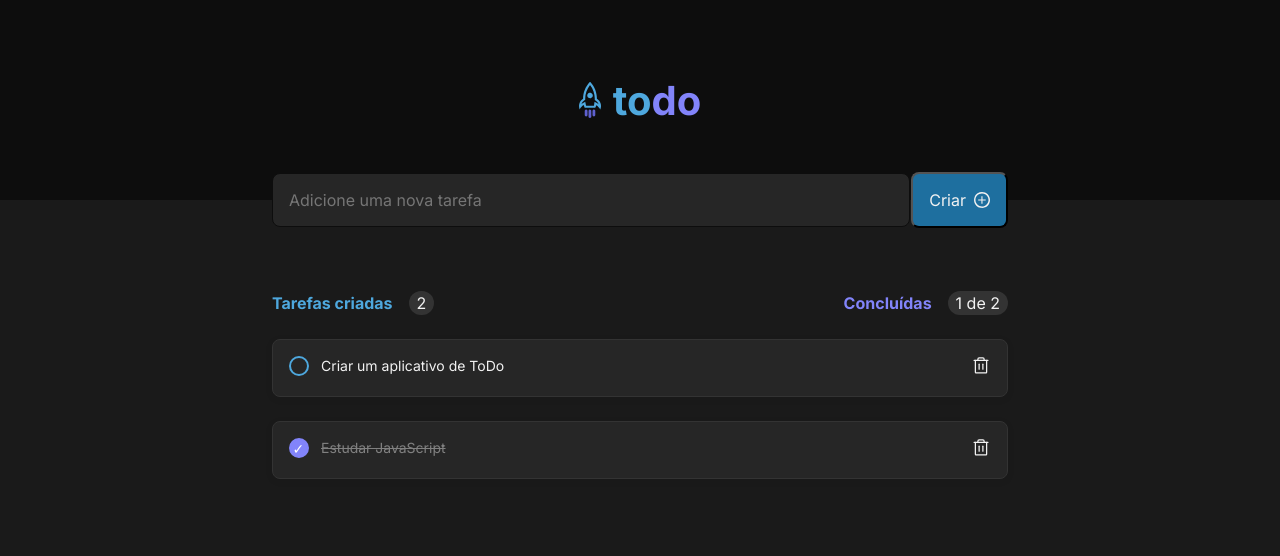
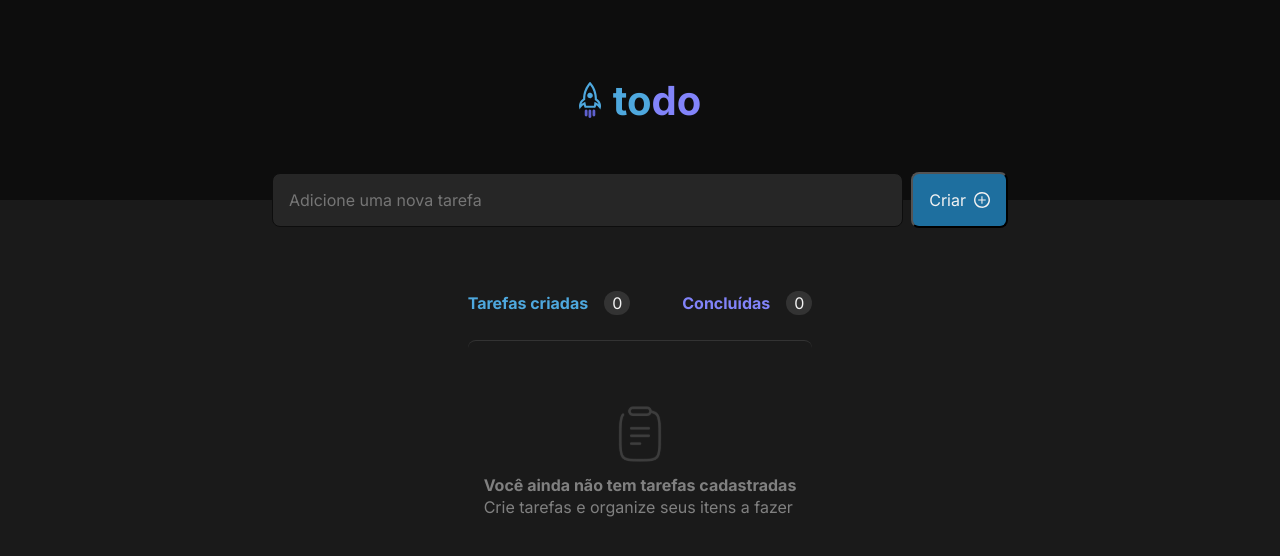
Before and after one commit to lucas-Jose-Garcia/todo-ts, a React (Vite) app: page / in a window 1280 px wide. Shown: the top 556 px of the page. Built offline with nearby package versions, Linux system fonts and the light colour scheme.

Commit message:
Ajustes de responsividade

```diff
--- a/package.json
+++ b/package.json
@@ -13,11 +13,13 @@
     "@phosphor-icons/react": "^2.0.9",
     "phosphor-react": "^1.4.1",
     "react": "^18.2.0",
-    "react-dom": "^18.2.0"
+    "react-dom": "^18.2.0",
+    "uuid": "^9.0.0"
   },
   "devDependencies": {
     "@types/react": "^18.0.37",
     "@types/react-dom": "^18.0.11",
+    "@types/uuid": "^9.0.1",
     "@typescript-eslint/eslint-plugin": "^5.59.0",
     "@typescript-eslint/parser": "^5.59.0",
     "@vitejs/plugin-react": "^4.0.0",
--- a/src/App.module.css
+++ b/src/App.module.css
@@ -30,27 +30,38 @@
   color: var(--product-dark-800);
 }
 
+.content {
+  display: flex;
+  justify-content: center;
+  align-items: center;
+  height: 100vh;
+}
+
 .taskFrom {
   display: flex;
   flex-direction: row;
   align-items: center;
   justify-content: space-between;
-  gap: 0.5;
+  gap: 0.5rem;
 
   position: absolute;
-  width: 46rem;
+  max-width: 46rem;
+  width: 90%;
   height: 3.375rem;
-  left: calc(50% - 46rem/2);
   top: 10.812rem;
 }
 
 .taskFrom input {
   padding: 1rem;
-  width: 39.875rem;
+  width: 100%;
   background: var(--base-500);
   border: 1px solid var(--base-700);
   border-radius: 8px;
 
+}
+
+.taskFrom input:focus {
+  outline: transparent;
 }
 
 .taskFrom button {
@@ -69,8 +80,7 @@
   align-items: center;
   flex-direction: column;
 
-  width: 46rem;
-  left: calc(50% - 46rem/2);
+  max-width: 46rem;
   position: absolute;
   top: 18.187rem;
 }
--- a/src/App.tsx
+++ b/src/App.tsx
@@ -5,7 +5,8 @@ import plus from './assets/plus.svg'
 import { EmptyTasks } from './components/EmptyTasks'
 import { InfoTasks } from './components/InfoTasks'
 import { Task } from './components/Task'
-import { useState } from 'react'
+import { v4 as uuidv4 } from 'uuid';
+import { useState, useEffect, ChangeEvent, FormEvent } from 'react'
 
 export interface Tasks {
   id: string;
@@ -14,26 +15,37 @@ export interface Tasks {
 }
 
 export function App() {
-  const [tasks, setTasks] = useState([
-    {
-      id: "AB560594",
-      content: "Criar um aplicativo de ToDo",
+  const [tasks, setTasks] = useState<Tasks[] | []>([])
+
+  const [inputValue, setInputValue] = useState('')
+
+  function handleInputChange(event: ChangeEvent<HTMLInputElement>) {
+    setInputValue(event.target.value)
+  }
+
+  function handleCreateTask(event: FormEvent) {
+    event.preventDefault()
+
+    const newTask: Tasks = {
+      id: uuidv4(),
+      content: inputValue,
       completed: false
-    },
-    {
-      id: "AB560556948i5484",
-      content: "Estudar JavaScript",
-      completed: true
     }
-  ])
+    const newTasks = [newTask, ...tasks]
+
+    setTasks(newTasks)
+    saveTasks(newTasks)
+  }
 
   function handleCheckboxChange(id: string) {
 
-    const newTasks = tasks.map(task => {
+    const previousTasks = tasks.map(task => {
       return task.id !== id ? task : {id: task.id, content: task.content, completed: !task.completed}
     })
 
+    const newTasks = organizeTasks(previousTasks)
     setTasks(organizeTasks(newTasks))
+    saveTasks(newTasks)
   }
 
   function handleDeleteTask(id: string) {
@@ -42,6 +54,14 @@ export function App() {
     })
 
     setTasks(newTasks)
+  }
+
+  function saveTasks(tasks: Tasks[]) {
+    localStorage.setItem('@tudo:tasks', JSON.stringify(tasks));
+  }
+
+  function getTasks() {
+    return localStorage.getItem('@tudo:tasks');
   }
 
   function organizeTasks(tasks: Tasks[]) {
@@ -59,6 +79,12 @@ export function App() {
     return tasks.filter(task => task.completed === true).length
   }
 
+  useEffect(() => {
+    const response = getTasks()
+    const previousTasks = response ? JSON.parse(response) : [];
+    setTasks(previousTasks)
+  }, [])
+
   return (
     <div>
       <header className={styles.header}>
@@ -70,9 +96,9 @@ export function App() {
       </header>
 
       <main className={styles.content}>
-        <form className={styles.taskFrom}>
-          <input placeholder="Adicione uma nova tarefa"/>
-          <button>
+        <form onSubmit={handleCreateTask} className={styles.taskFrom}>
+          <input placeholder="Adicione uma nova tarefa" value={inputValue} onChange={handleInputChange}/>
+          <button type="submit">
             Criar
             <img src={plus}/>
           </button>
@@ -86,7 +112,12 @@ export function App() {
           {tasks.length === 0 ? <EmptyTasks /> : (
             tasks.map(task => {
               return (
-                <Task key={task.id} task={task} onCheckboxChange={handleCheckboxChange} onDeleteTask={handleDeleteTask} />
+                <Task
+                  key={task.id}
+                  task={task}
+                  onCheckboxChange={handleCheckboxChange}
+                  onDeleteTask={handleDeleteTask}
+                />
               )
             })
           )}
@@ -94,7 +125,6 @@ export function App() {
       </main>
 
 
-
     </div>
   )
 }
--- a/src/components/InfoTasks.module.css
+++ b/src/components/InfoTasks.module.css
@@ -27,3 +27,10 @@
 .tasksInfo .finished {
   color: var(--product-light-400);
 }
+
+
+@media (max-width: 768px) {
+  .tasksInfo {
+    width: 90vw;
+  }
+}
--- a/src/components/Task.module.css
+++ b/src/components/Task.module.css
@@ -79,3 +79,9 @@
 .task input:checked:before {
     opacity: 1;
 }
+
+@media (max-width: 768px) {
+    .task {
+      width: 90vw;
+    }
+}
--- a/src/components/Task.tsx
+++ b/src/components/Task.tsx
@@ -12,7 +12,7 @@ export function Task({task, onCheckboxChange, onDeleteTask}: TasksProps) {
     return (
         <div key={task.id} className={task.completed ? `${styles.task} ${styles.completed}` : styles.task}>
             <div>
-                <input type="checkbox" checked={task.completed} onClick={() => onCheckboxChange(task.id)}/>
+                <input type="checkbox" defaultChecked={task.completed} onClick={() => onCheckboxChange(task.id)}/>
                 <p>{task.content}</p>
             </div>
             <button>
--- a/src/global.css
+++ b/src/global.css
@@ -35,3 +35,18 @@ body,input, textarea, button {
     font-size: 1rem;
     color: var(--base-100);
 }
+
+
+::-webkit-scrollbar {
+    width: 8px;
+}
+
+::-webkit-scrollbar-thumb {
+    background-color: var(--base-300);
+    border-radius: 4px;
+}
+
+
+::-webkit-scrollbar-thumb:hover {
+    background-color: var(--product-light-300);
+}
```
Also changed, not shown: 1 other file (tests, documents, lock files or other folders). Lines whose indentation alone changed are shown as unchanged.
